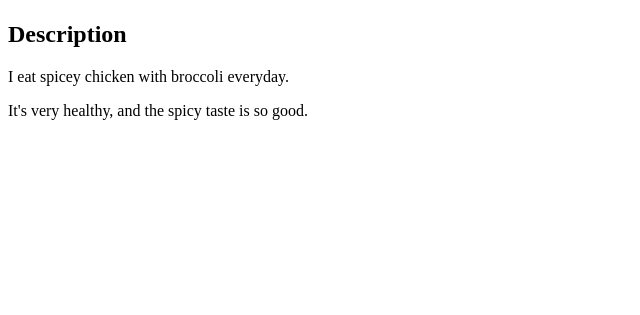
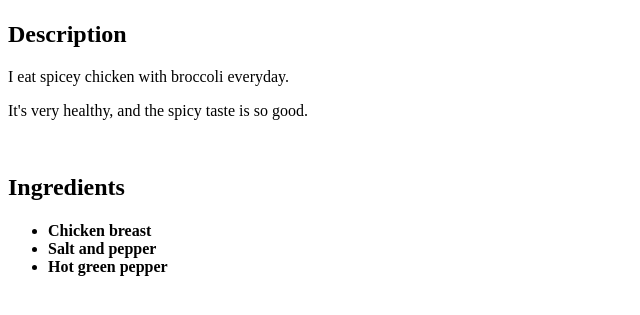
Before and after one commit to tomabulash/odin-recipes, a plain HTML site: page recipes/spicey_chicken.html in a window 1280 px wide. Shown: the part 99-414 px from the top of the page, without its empty margins (0-640 px from the left). Drawn offline with Linux system fonts and the light colour scheme.

Commit message:
add ingredients

```diff
--- a/recipes/spicey_chicken.html
+++ b/recipes/spicey_chicken.html
@@ -14,7 +14,15 @@
     <h2>Description</h2>
     <p>I eat spicey chicken with broccoli everyday.</p>
     <p>It's very healthy, and the spicy taste is so good.</p>
-
+    <br>
+    <h2>Ingredients</h2>
+    <h4>
+    <ul>
+        <li>Chicken breast</li>
+        <li>Salt and pepper</li>
+        <li>Hot green pepper</li>
+    </ul>
+    </h4>
 
 </body>
 </html>
```
